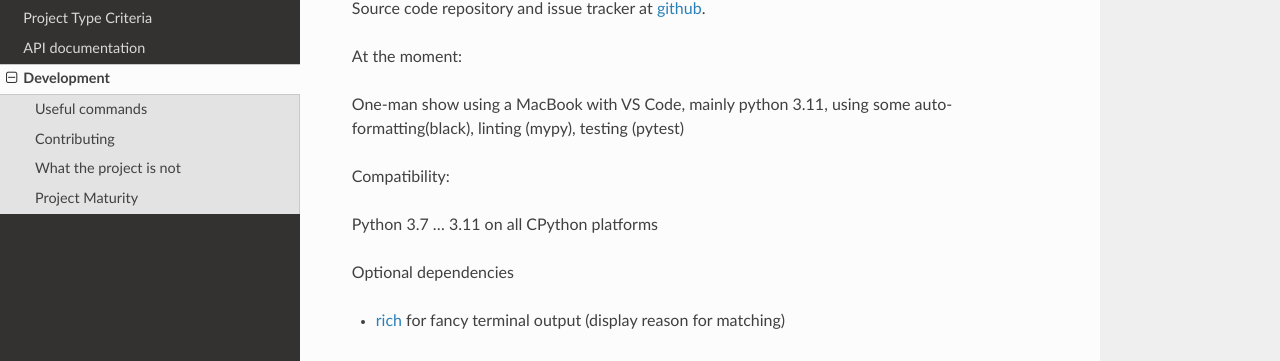
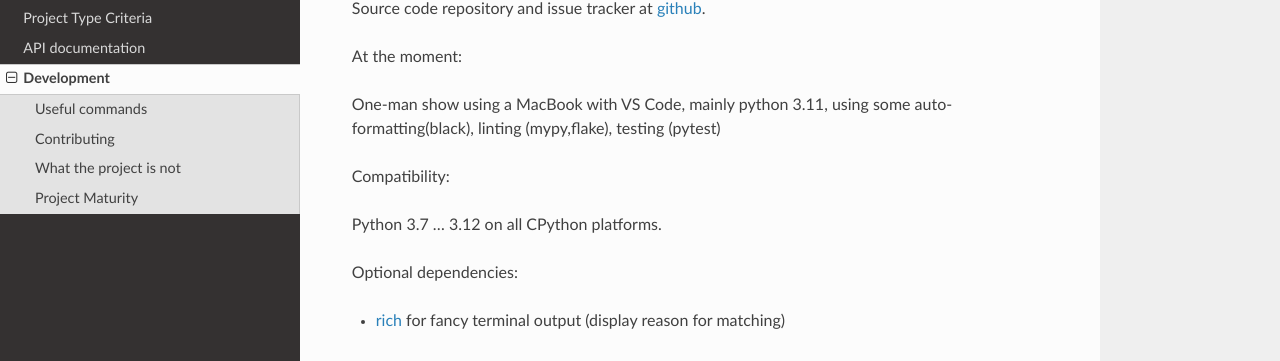
Before and after one commit to achimgaedke/python-dirmagic, a Sphinx documentation site: the page built from doc/development.rst, in a window 1280 px wide and 1400 px high. Shown: the part 163-524 px from the top of the window. Built offline with Sphinx 7.4.7 and the Read the Docs theme 2.0.0, drawn with Linux system fonts in a browser that asks for light colours; some of the changed text lies outside the part shown.

Commit message:
doc: clean up

```diff
--- a/doc/development.rst
+++ b/doc/development.rst
@@ -1,20 +1,22 @@
 Development
 ===========
 
-Source code repository and issue tracker at `github <https://github.com/achimgaedke/python-dirmagic/>`_.
+Source code repository and issue tracker at `github
+<https://github.com/achimgaedke/python-dirmagic/>`_.
 
 At the moment:
 
 One-man show using a MacBook with VS Code, mainly python 3.11,
-using some auto-formatting(black), linting (mypy), testing (pytest)
+using some auto-formatting(black), linting (mypy,flake), testing (pytest)
 
 Compatibility:
 
-Python 3.7 ... 3.11 on all CPython platforms
+Python 3.7 ... 3.12 on all CPython platforms.
 
-Optional dependencies
+Optional dependencies:
 
-* `rich <https://rich.readthedocs.io/en/latest/>`_ for fancy terminal output (display reason for matching)
+* `rich <https://rich.readthedocs.io/en/latest/>`_ for fancy terminal output
+  (display reason for matching)
 
 Useful commands
 ---------------
@@ -90,4 +93,5 @@
 Inception state, answering the question: *Will this resonate with a reasonably
 broad community?*
 
-Aim for a 0.1 release with a preliminary interface, continue towards 1.0 using semantic versioning.
+Aim for a 0.1 release with a preliminary interface, continue towards 1.0 using
+semantic versioning.
```
Also changed, not shown: other parts of doc/development.rst (+3 -2 lines).
